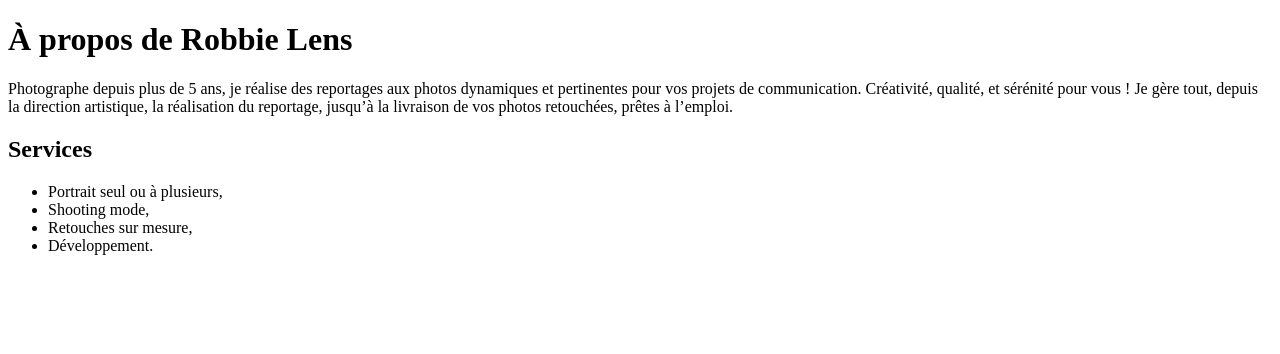
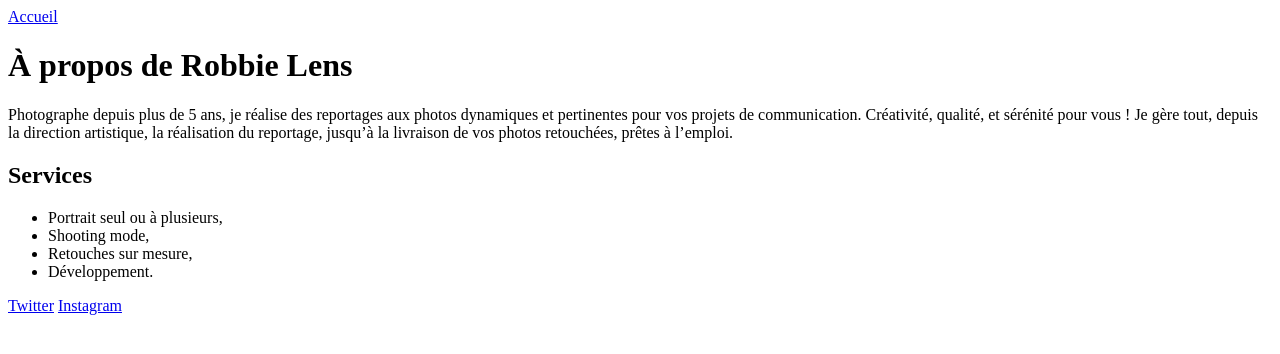
Before and after one commit to Amath2605/Open_class_room, a plain HTML site: page dossier-demo/a-propos.html in a window 1280 px wide. Drawn offline with Linux system fonts and the light colour scheme.

Commit message:
changed2

```diff
--- a/dossier-demo/a-propos.html
+++ b/dossier-demo/a-propos.html
@@ -1,11 +1,12 @@
+<!-- dossier-demo/a-propos.html -->
 <!DOCTYPE html>
 <html lang="fr">
 <head>
-    <meta charset="utf-8">
-    <title>À propos - Robbie Lens Photographie</title>
+  <meta charset="UTF-8">
+  <title>À propos – Robbie Lens Photographie</title>
 </head>
-
 <body>
+  <a href="../index.html">Accueil</a>
   <h1>À propos de Robbie Lens</h1>
   <p>Photographe depuis plus de 5 ans, je réalise des reportages aux photos dynamiques et pertinentes pour vos projets de communication. Créativité, qualité, et sérénité pour vous ! Je gère tout, depuis la direction artistique, la réalisation du reportage, jusqu’à la livraison de vos photos retouchées, prêtes à l’emploi.</p>
   <h2>Services</h2>
@@ -15,5 +16,7 @@
     <li>Retouches sur mesure,</li>
     <li>Développement.</li>
   </ul>
+  <a href="https://twitter.com/" target="_blank">Twitter</a>
+  <a href="https://www.instagram.com/" target="_blank">Instagram</a>
 </body>
 </html>
```
Also changed, not shown: index.html (+4 -0 lines). Lines whose indentation alone changed are shown as unchanged.
